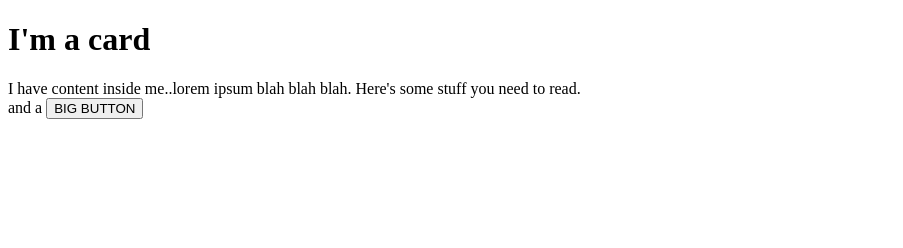
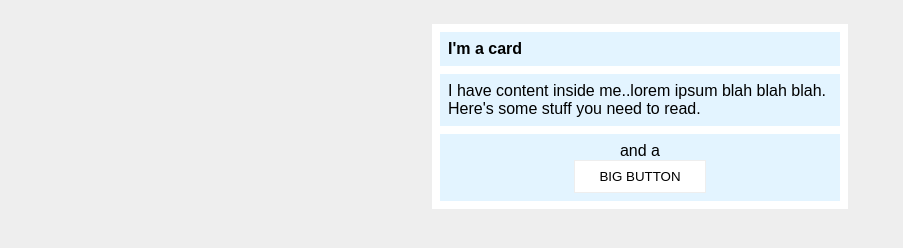
Before and after one commit to Meowtomata/git_test, a plain HTML site: page odin-intro-to-css/pages/02-margin-and-padding.html in a window 1280 px wide. Shown: the whole page, without its empty margins (0-903 px from the left). Drawn offline with Linux system fonts and the light colour scheme.

Commit message:
Implement 02-margin-and-padding
With this exercise, didn't look at the self-check and decided to
implement it by myself, and it was a big struggle. I didn't know that to
align the text, I could've used text-align, since it's been hammered in
that I can use margin: auto to horizontally align elements. I also
didn't know the specific padding / margin pixels that I was supposed to
use, and I failed to see that I had to change specific margins such as
margin-top as opposed to a whole margin.

I hope I get more practice with this stuff so that I can be more
confident in my CSS abilities.

```diff
--- a/odin-intro-to-css/pages/02-margin-and-padding.html
+++ b/odin-intro-to-css/pages/02-margin-and-padding.html
@@ -5,7 +5,7 @@
     <meta http-equiv="X-UA-Compatible" content="IE=edge">
     <meta name="viewport" content="width=device-width, initial-scale=1.0">
     <title>Margin and Padding exercise 2</title>
-    <link rel="stylesheet" href="style.css">
+    <link rel="stylesheet" href="../styles/02-margin-and-padding.css">
   </head>
   <body>
     <div class="card">
--- a/odin-intro-to-css/styles/02-margin-and-padding.css
+++ b/odin-intro-to-css/styles/02-margin-and-padding.css
@@ -1,6 +1,11 @@
+* {
+    padding: 8px;
+}
+
 body {
     background: #eee;
     font-family: sans-serif;
+    padding: 0px;
 }
 
 .card {
@@ -11,6 +16,9 @@ body {
 
 .title {
     background: #e3f4ff;
+    font-size: 16px;
+    margin-top: 0px;
+    margin-bottom: 8px;
 }
 
 .content {
@@ -19,9 +27,14 @@ body {
 
 .button-container {
     background: #e3f4ff;
+    text-align: center;
+    margin-top: 8px;
 }
 
 button {
+    display: block;
     background: white;
     border: 1px solid #eee;
+    margin: auto;
+    padding: 8px 24px;
 }
```
Lines whose indentation alone changed are shown as unchanged.
